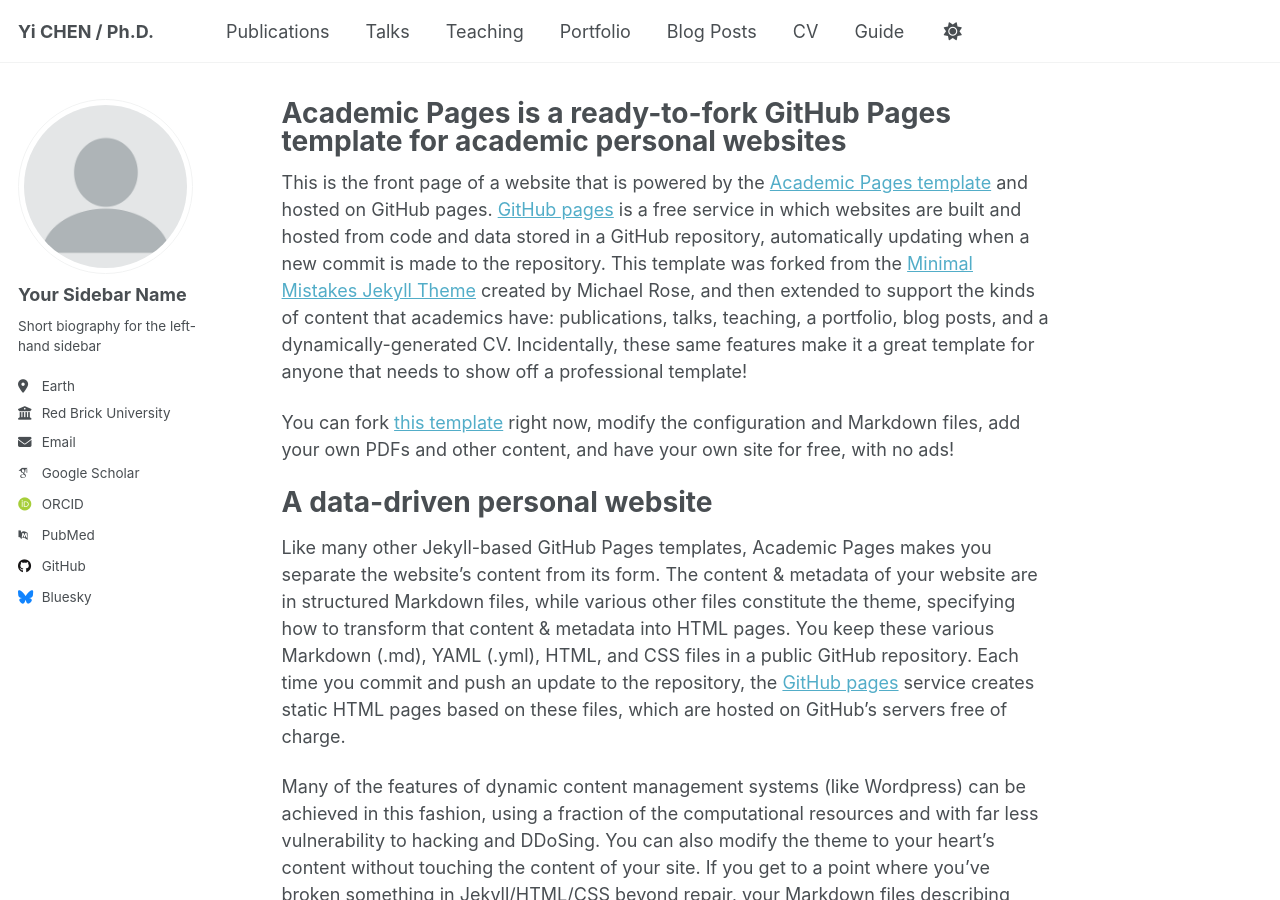
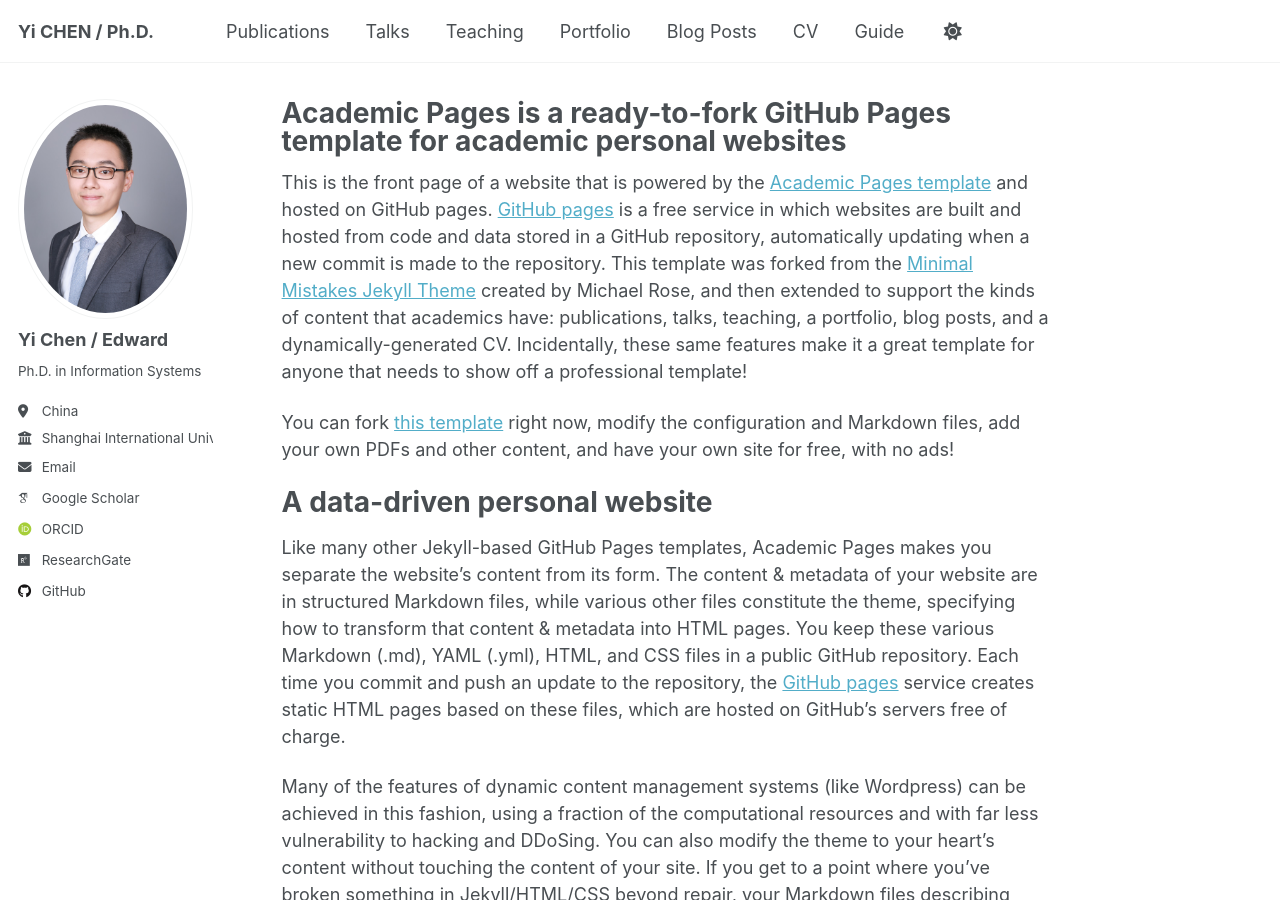
Before and after one commit to chenyi-edward/chenyi-edward.github.io, a Jekyll site: the page built from _pages/about.md, in a window 1280 px wide and 900 px high. Built offline with Jekyll 4.4.1, drawn with Linux system fonts in a browser that asks for light colours; some web fonts are replaced; a script that is not in the unit is left out.

Commit message:
Update _config.yml

```diff
--- a/_config.yml
+++ b/_config.yml
@@ -23,38 +23,38 @@ repository               : "academicpages/academicpages.github.io"
 #               Additional customization can be done by editing /_includes/author-profile.html
 author:
   # Biographic information
-  avatar           : "profile.png"
-  name             : "Your Sidebar Name"
+  avatar           : "Headshot.jpg"
+  name             : "Yi Chen / Edward"
   pronouns         : # example: "she/her"
-  bio              : "Short biography for the left-hand sidebar"
-  location         : "Earth"
-  employer         : "Red Brick University"
+  bio              : "Ph.D. in Information Systems"
+  location         : "China"
+  employer         : "Shanghai International University"
   uri              : # URL
-  email            : "none@example.org"
+  email            : "chenyiedward@gmail.com"
 
   # Academic websites
   academia         : # URL
   arxiv            : # URL - Update with the correct link to your profile
-  googlescholar    : "https://scholar.google.com/citations?user=PS_CX0AAAAAJ"
+  googlescholar    : "https://scholar.google.com/citations?user=cBipuy0AAAAJ&hl=en"
   inspire-hep      : # URL
   impactstory      : # URL
-  orcid            : "http://orcid.org/yourorcidurl"
+  orcid            : "http://orcid.org/0000-0003-1155-4255"
   semantic         : # URL
-  pubmed           : "https://www.ncbi.nlm.nih.gov/pubmed/?term=john+snow"
-  researchgate     : # URL
+  pubmed           : # URL
+  researchgate     : "https://www.researchgate.net/profile/Yi-Chen-452"
   scopus           : # URL
 
   # Repositories and software development
   bitbucket        : # Username - Update with your username on the site
   codepen          : # Username
   dribbble         : # Username
-  github           : "academicpages"
+  github           : "https://yichen.github.io"
   kaggle           : # Username
   stackoverflow    : # User number or user number and name (i.e., use "1" or "1/jeff-atwood")
 
   # Social media
   artstation       : # Username
-  bluesky          : "bsky.app" # Replace this with you Bluesky username
+  bluesky          : # Replace this with you Bluesky username
   facebook         : # Username
   flickr           : # Username
   foursquare       : # Username
```
